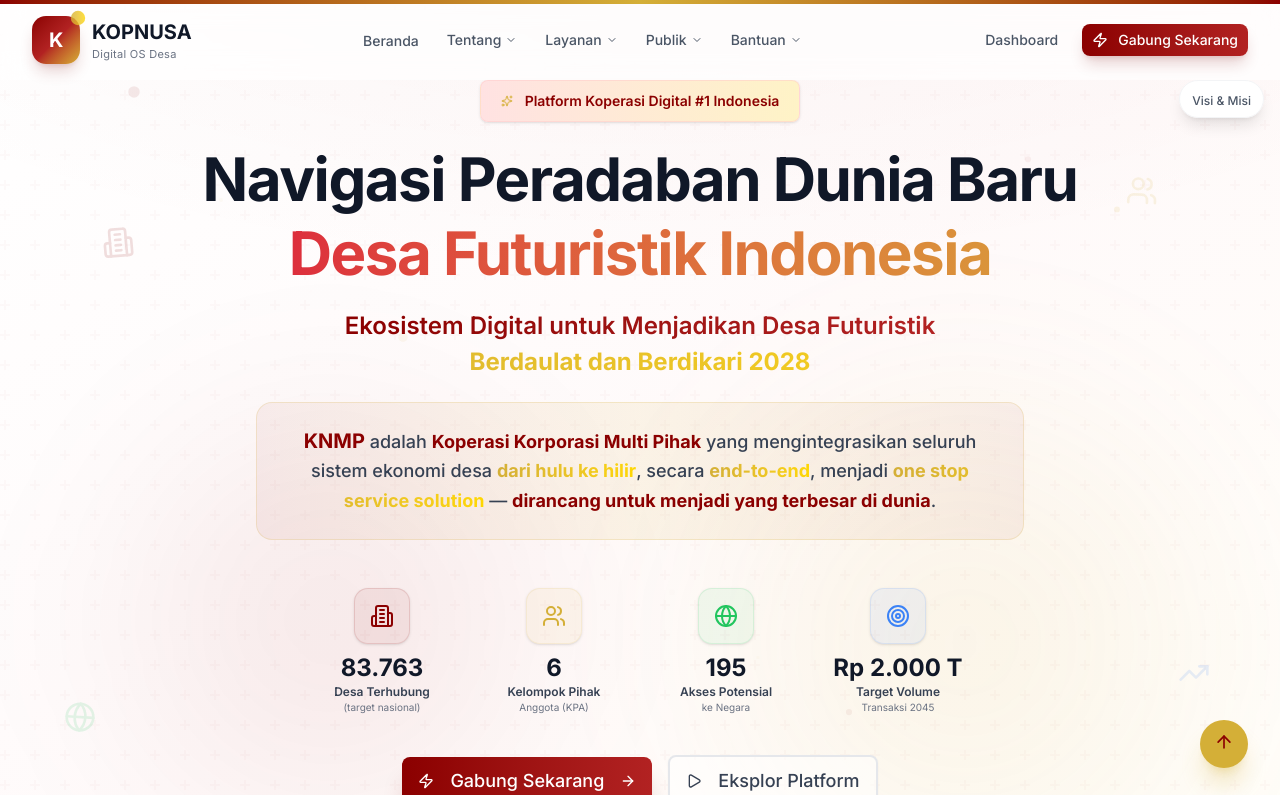
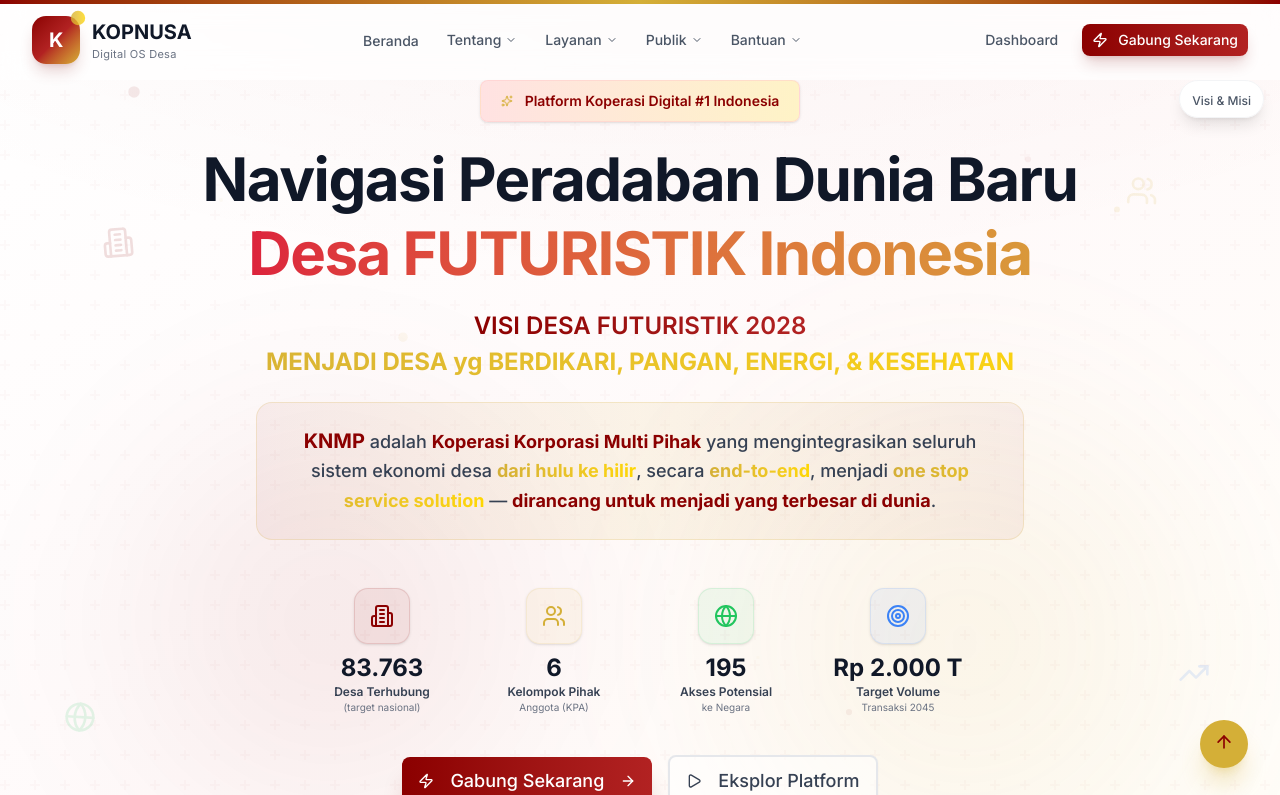
Before and after one commit to prabudanling/knmp, a Next.js app: page / in a window 1280 px wide. Shown: the top 795 px of the page. Built offline with nearby package versions, Linux system fonts and the light colour scheme.

Commit message:
Update Hero.tsx

```diff
--- a/src/components/sections/Hero.tsx
+++ b/src/components/sections/Hero.tsx
@@ -336,7 +336,7 @@
                 transition={{ duration: 5, repeat: Infinity }}
                 style={{ backgroundSize: '200% 100%' }}
               >
-                Desa Futuristik Indonesia
+                Desa FUTURISTIK Indonesia
               </motion.span>
             </motion.h1>
 
@@ -346,10 +346,10 @@
               className="text-base sm:text-lg md:text-xl lg:text-2xl font-semibold text-gray-700 text-center mt-4 sm:mt-6 px-2"
             >
               <span className="bg-gradient-to-r from-[#8B0000] to-[#B22222] bg-clip-text text-transparent">
-                Ekosistem Digital untuk Menjadikan Desa Futuristik
+                VISI DESA FUTURISTIK 2028
               </span>
               <span className="block mt-1 bg-gradient-to-r from-[#D4AF37] to-[#FFD700] bg-clip-text text-transparent font-bold">
-                Berdaulat dan Berdikari 2028
+                MENJADI DESA yg BERDIKARI, PANGAN, ENERGI, & KESEHATAN
               </span>
             </motion.p>
 
```
